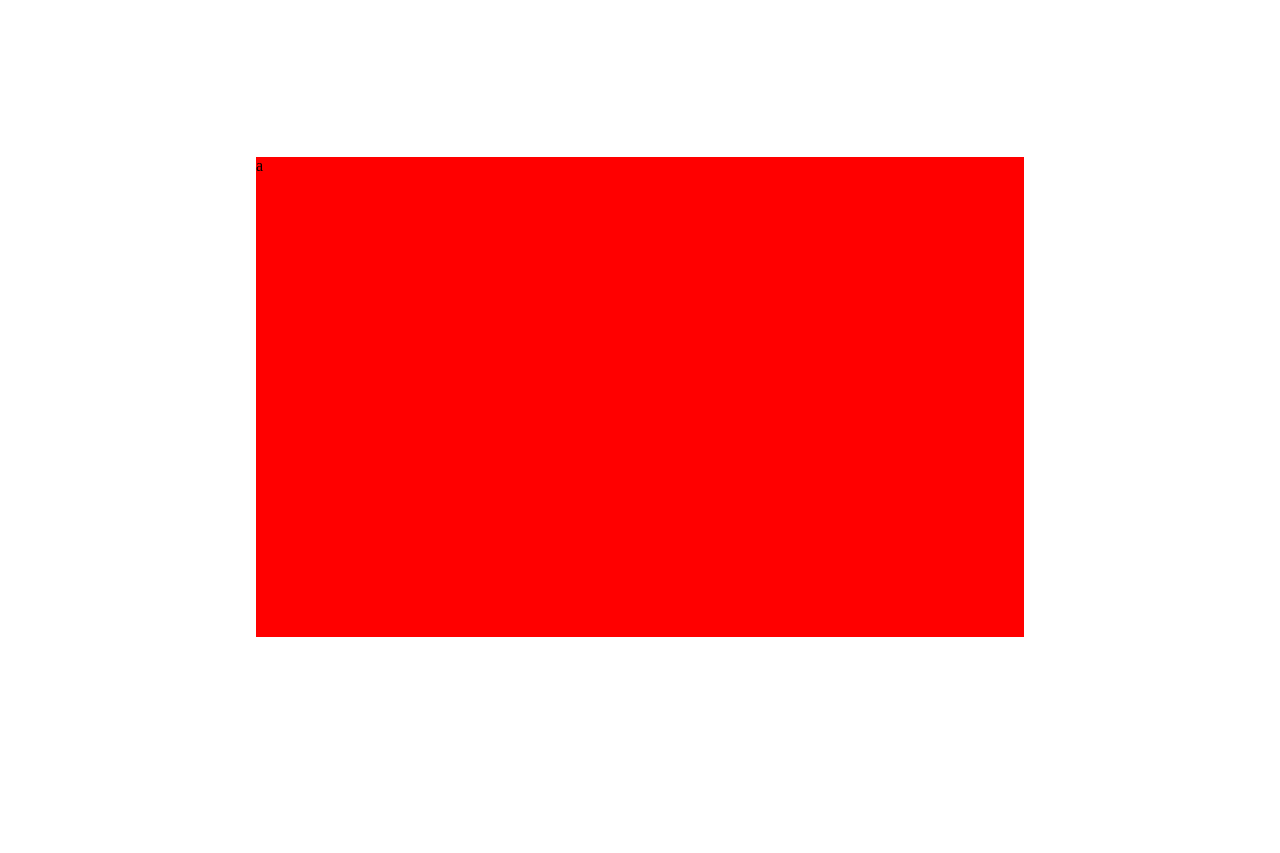
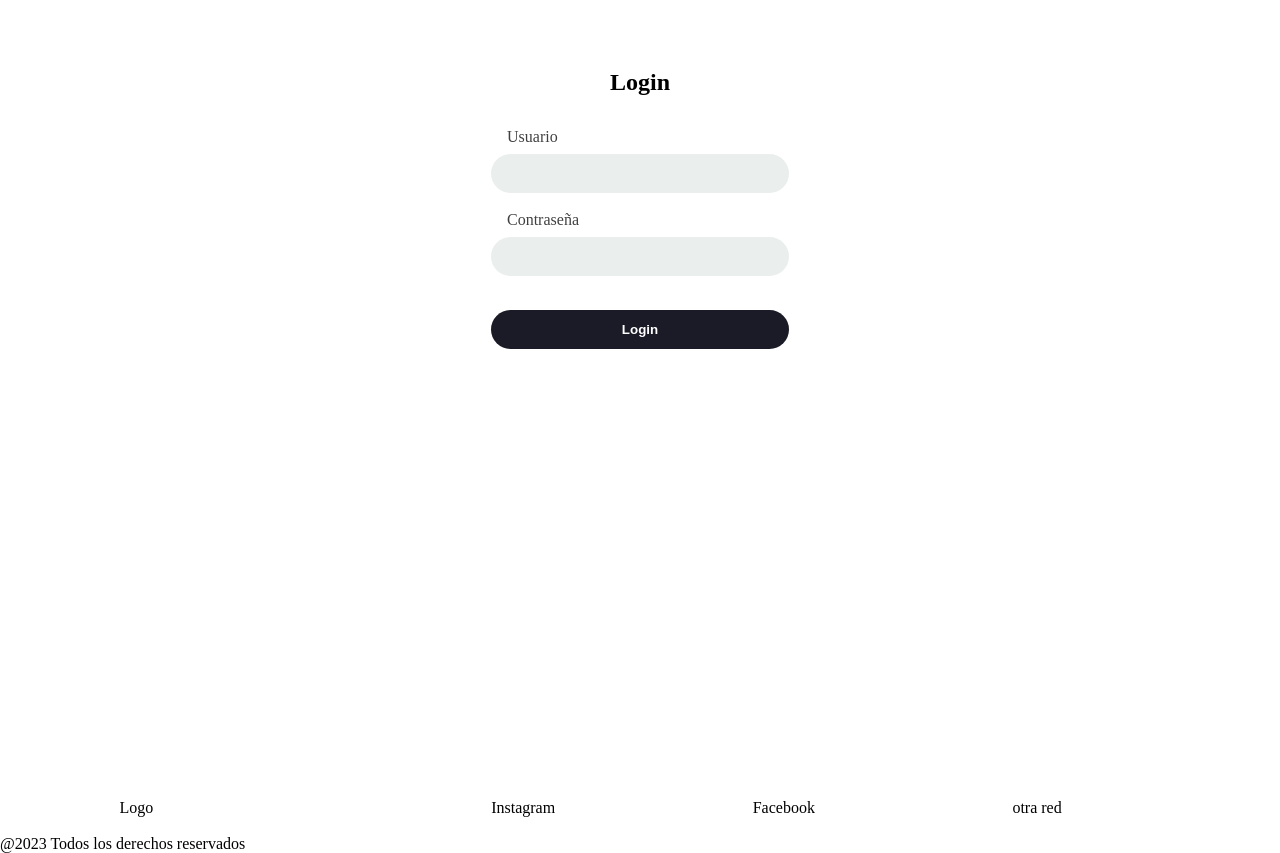
Before and after one commit to F3D9/Proyecto-HTML-CSS-JS, a plain HTML site: page ingresar.html in a window 1280 px wide. Shown: the part 21-874 px from the top of the page. Before the commit the page ends 800 px from the top, so only its background shows below. Drawn offline with Linux system fonts and the light colour scheme.

Commit message:
Agregue el login y el footer

```diff
--- a/css/style.css
+++ b/css/style.css
@@ -34,16 +34,45 @@ nav .enlaces {
 
 
 /*PAGINA LOGIN*/
-.login {
-    width: 60%;
-    height: 60%;
-    background-color: red;
+.formulario{
+    display: flex;
+    justify-content: center;
+    padding-top: 3rem;
+}
+h2{
+    margin: 1.5rem 0 2rem 0;
+    text-align: center;
+}
+label{
+    padding-left: 16px;
+    opacity: 0.75;
+}
+input{
+    display: flex;
+    border-radius: 50px;
+    border-style: none;
+    outline: none;
+    margin-top: 8px;
+    padding: 12px 24px;
+    width: 250px;
+    background-color: #EAEEED;
 
 }
-
-.centrado {
-    position: relative;
-    top: 50%;
-    left: 50%;
-    transform: translateX(-50%) translateY(-50%);
+input:focus{
+    opacity: 0.7;
 }
+#boton_form{
+    padding: 12px 48px;
+    border-radius: 50px;
+    color: white;
+    margin-top: 1rem;
+    cursor: pointer;
+    outline: none;
+    border-width: 0;
+    background-color: #1A1B27;
+    font-weight: 600;
+    width: 100%;
+}
+#boton_form:hover{
+    opacity: 0.8;
+}
--- a/ingresar.html
+++ b/ingresar.html
@@ -22,10 +22,38 @@
     </header>
 
     <main class="centrado login">
-        a
+        <div class="formulario">
+            <form action="#">
+                <div class="upper-form">
+                    <h2>Login</h2>
+                    <label for="">Usuario</label> <br>
+                    <input type="text" name="usuario"> <br>
+                    <label for="">Contraseña</label> <br>
+                    <input type="password" name="contraseña"> <br>
+
+                    <button type="submit" id="boton_form">Login</button> <br>
+
+                </div>
+
+            </form>
     </main>
 
     <footer>
+        <br><br><br><br><br><br><br><br><br><br><br><br><br><br><br><br><br><br><br><br><br><br><br><br><br>
+        <!--despues le sacamos el br-->
+
+        <nav>
+            <div class="logo">Logo</div>
+
+            <ul class="enlaces">
+                <li>Instagram</li>
+                <li>Facebook</li>
+                <li>otra red</li>
+            </ul>
+
+        </nav>
+        <br>
+        <p>@2023 Todos los derechos reservados</p>
 
     </footer>
 </body>
```
Also changed, not shown: index.html (+15 -0 lines).
